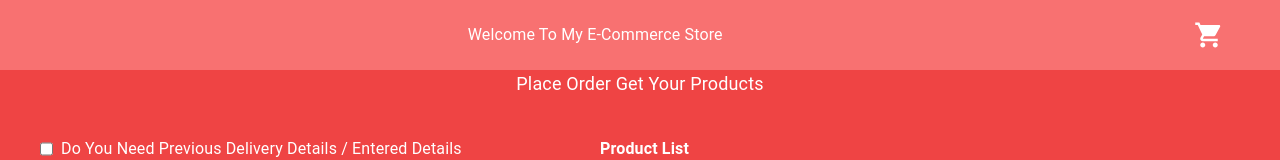
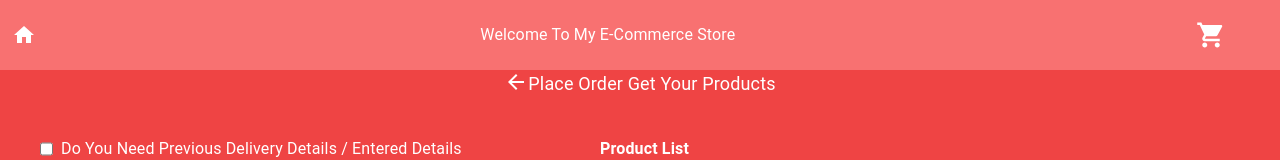
Before and after one commit to DK-Dinesh-DK/E-Commerce-App, a Next.js app: page /checkout in a window 1280 px wide. Shown: the top 160 px of the page. Built offline with nearby package versions, Linux system fonts and the light colour scheme.

Commit message:
documentation and some changes

```diff
--- a/src/components/card/index.js
+++ b/src/components/card/index.js
@@ -1,4 +1,5 @@
 import { addCart } from "@/redux/reducers/ProductReducer";
+import Tooltip from "@mui/material/Tooltip";
 import { useDispatch, useSelector } from "react-redux";
 
 function Card({ item }) {
@@ -8,9 +9,7 @@ function Card({ item }) {
   });
 
   const handleClick = (item) => {
-    let present = cardList?.cartList?.find(
-      (i) => item.id === i.id
-    );
+    let present = cardList?.cartList?.find((i) => item.id === i.id);
     if (!present) {
       dispatch(addCart({ ...item, count: 1 }));
     }
@@ -27,6 +26,7 @@ function Card({ item }) {
       }}
     >
       <label className="font-bold">{item.name}</label>
+      <Tooltip title={item.name}>
         <div
           style={{
             backgroundImage: `url(${item.image_url})`,
@@ -36,6 +36,7 @@ function Card({ item }) {
             backgroundSize: "90%",
           }}
         ></div>
+      </Tooltip>
       <label>${item.price}</label>
       <button
         className="bg-red-400 text-white  w-40 p-2"
--- a/src/components/header/index.js
+++ b/src/components/header/index.js
@@ -3,6 +3,8 @@ import { Badge } from "@material-ui/core";
 import ShoppingCartIcon from "@mui/icons-material/ShoppingCart";
 import { useRouter } from "next/router";
 import { useSelector } from "react-redux";
+import HomeIcon from "@mui/icons-material/Home";
+import Tooltip from "@mui/material/Tooltip";
 
 export default function Header() {
   const router = useRouter();
@@ -14,8 +16,18 @@ export default function Header() {
   return (
     <div className="flex justify-center w-full bg-red-400 text-white">
       <div className="flex  w-full p-3 items-center">
+        <div>
+          <Tooltip title="Home">
+            <HomeIcon
+              className="cursor-pointer"
+              onClick={() => {
+                router.push("/");
+              }}
+            />
+          </Tooltip>
+        </div>
         <div
-          className="flex justify-center w-screen text-center"
+          className="flex justify-center w-screen text-center cursor-pointer"
           onClick={() => {
             router.push("/");
           }}
@@ -23,6 +35,7 @@ export default function Header() {
           Welcome To My E-Commerce Store
         </div>
         <div className="w-20  m-2 pl-2 flex justify-start">
+          <Tooltip title="Cart">
             <Badge
               badgeContent={cardList?.cartList?.length}
               color="primary"
@@ -33,6 +46,7 @@ export default function Header() {
             >
               <ShoppingCartIcon style={{ height: "30px", width: "30px" }} />
             </Badge>
+          </Tooltip>
         </div>
       </div>
     </div>
--- a/src/pages/cart/index.js
+++ b/src/pages/cart/index.js
@@ -12,6 +12,7 @@ import {
   deleteCart,
 } from "@/redux/reducers/ProductReducer";
 import { useRouter } from "next/router";
+import Tooltip from "@mui/material/Tooltip";
 
 function Cart() {
   const dispatch = useDispatch();
@@ -123,12 +124,14 @@ function Cart() {
       ) : (
         <div className="flex flex-col gap-5">
           <div className="font-bold text-[18px] p-6">
+            <Tooltip title="Go Back">
               <ArrowBackIcon
                 className="cursor-pointer"
                 onClick={() => {
                   router.push("/");
                 }}
               />
+            </Tooltip>
             Your Cart List
           </div>
           <div className="flex justify-between p-6">
--- a/src/pages/checkout/index.js
+++ b/src/pages/checkout/index.js
@@ -6,6 +6,8 @@ import DialogContent from "@mui/material/DialogContent";
 import DialogContentText from "@mui/material/DialogContentText";
 import { useRouter } from "next/router";
 import { updateDeliveryDetails } from "@/redux/reducers/DeliveryDetailsReducer";
+import ArrowBackIcon from "@mui/icons-material/ArrowBack";
+import Tooltip from "@mui/material/Tooltip";
 
 function Checkout() {
   const router = useRouter();
@@ -73,6 +75,14 @@ function Checkout() {
   return (
     <>
       <div className="flex bg-red-500 justify-center text-[18px] text-white">
+        <Tooltip title="Go Back">
+          <ArrowBackIcon
+            className="cursor-pointer"
+            onClick={() => {
+              router.push("/cart");
+            }}
+          />
+        </Tooltip>
         Place Order Get Your Products
       </div>
 
```
Also changed, not shown: 1 other file (tests, documents, lock files or other folders). Lines whose indentation alone changed are shown as unchanged.
